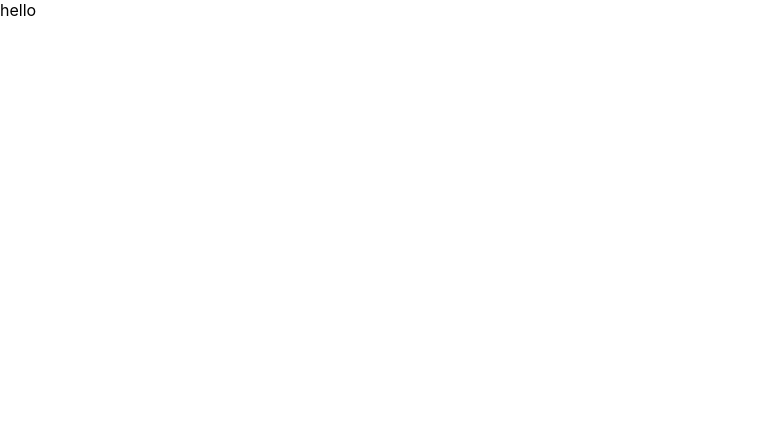
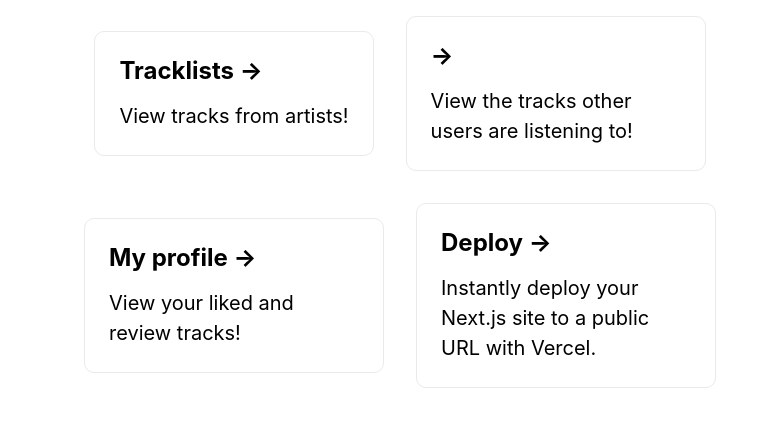
Before and after one commit to meepospammer/sound-of-eggert, a Next.js app: page /components/navbar/navbar in a window 1280 px wide. Shown: the top 422 px of the page, without its empty margins (0-778 px from the left). Built offline with nearby package versions, Linux system fonts and the light colour scheme.

Commit message:
Moved title cards into navbar component to begin reformatting it

```diff
--- a/package.json
+++ b/package.json
@@ -11,7 +11,9 @@
   "dependencies": {
     "next": "^12.1.0",
     "react": "17.0.2",
-    "react-dom": "^17.0.2"
+    "react-dom": "^17.0.2",
+    "react-router-dom": "^6.2.1",
+    "styled-components": "^5.3.3"
   },
   "devDependencies": {
     "eslint": "8.9.0",
--- a/pages/components/navbar/navbar.js
+++ b/pages/components/navbar/navbar.js
@@ -1,9 +1,38 @@
 import React from 'react';
+import styles from '../../../styles/Home.module.css'
 
 function Navbar() {
   return (
     <>
-        hello
+        <div className={styles.grid}>
+
+        <a href="tracklists/" className={styles.card}>
+        <h2>Tracklists &rarr;</h2>
+        <p>View tracks from artists!</p>
+        </a>
+
+        <a href="social/" className={styles.card}>
+        <h2> &rarr;</h2>
+        <p> View the tracks other users are listening to! </p>
+        </a>
+        <a
+        href="myProfile/"
+        className={styles.card}
+        >
+        <h2>My profile &rarr;</h2>
+        <p>View your liked and review tracks!</p>
+        </a>
+
+        <a
+        href="https://vercel.com/new?utm_source=create-next-app&utm_medium=default-template&utm_campaign=create-next-app"
+        className={styles.card}
+        >
+        <h2>Deploy &rarr;</h2>
+        <p>
+            Instantly deploy your Next.js site to a public URL with Vercel.
+        </p>
+        </a>
+        </div>
     </>
   )
 }
```
Also changed, not shown: pages/index.js (+3 -30 lines), pages/components/navbar/NavbarStyling.js (deleted), 1 other file (tests, documents, lock files or other folders).
